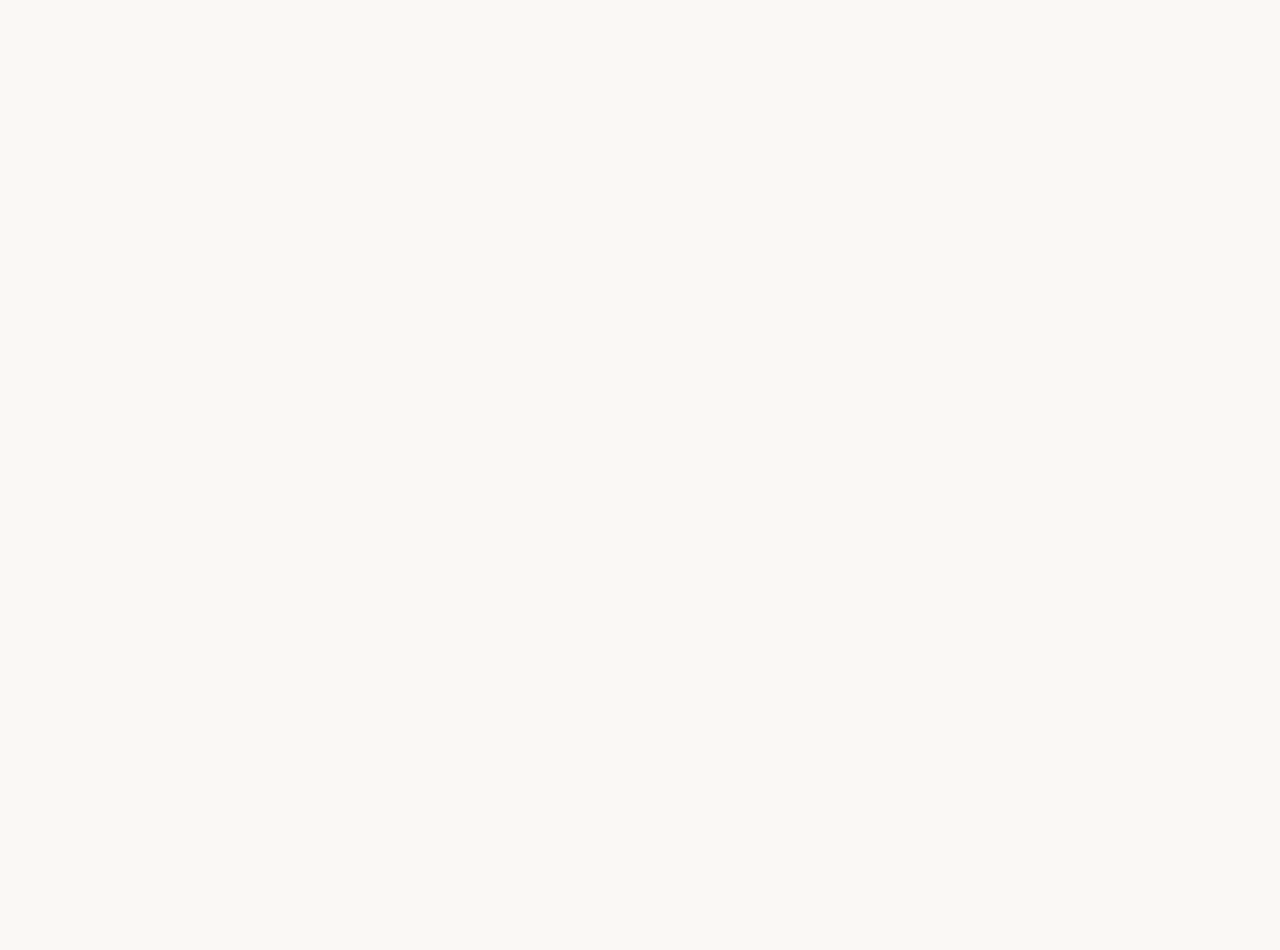
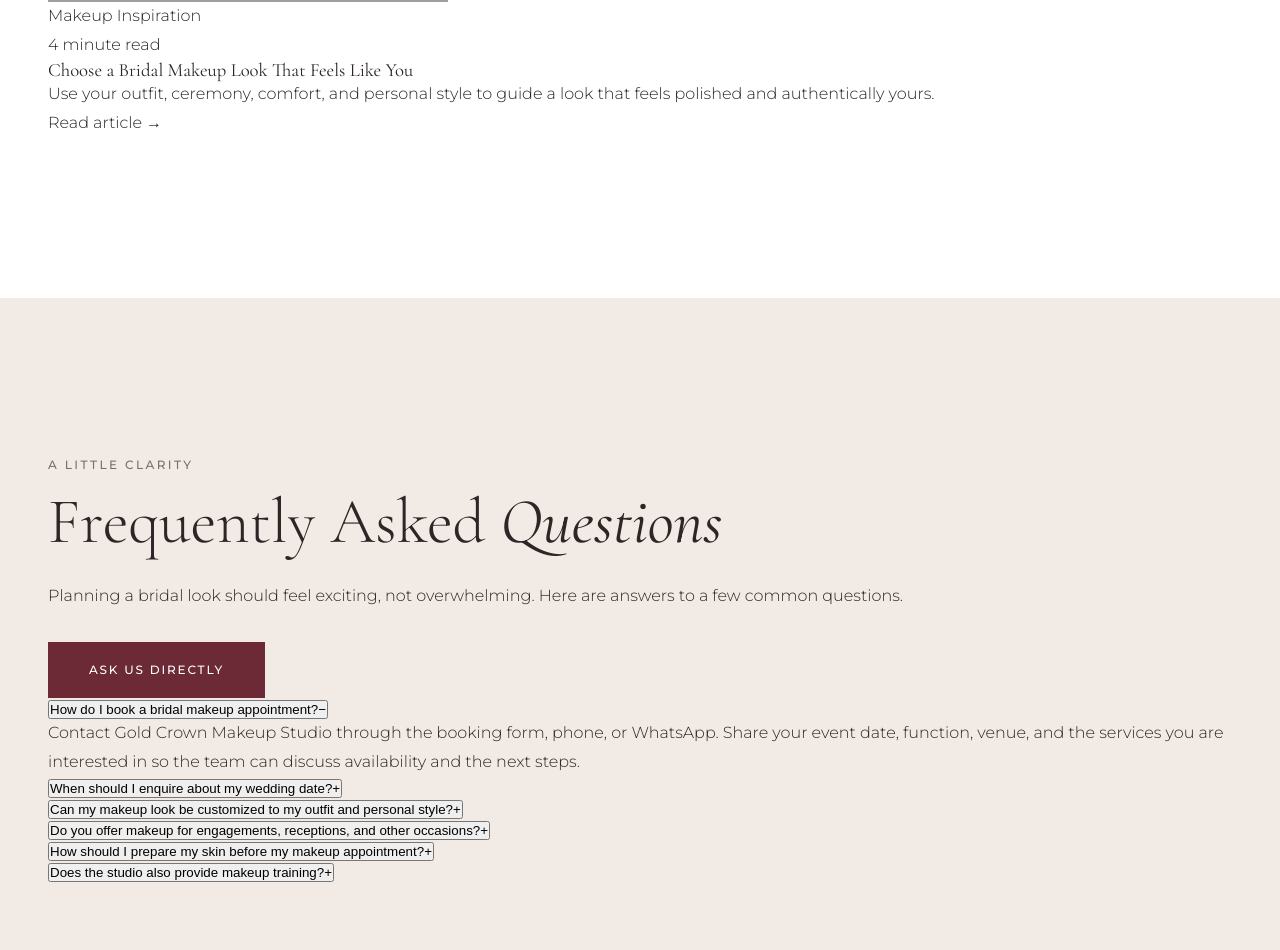
Before and after one commit to Jayvadhvani/Makeup, a React (Vite) app: page / in a window 1280 px wide. Shown: the part 6548-7498 px from the top of the page. Before the commit the page ends 6237 px from the top, so only its background shows below. Built offline with nearby package versions, Linux system fonts and the light colour scheme; grey boxes are pictures that could not be loaded.

Commit message:
Add homepage FAQ accordion and three bridal beauty blog previews

```diff
--- a/src/pages/Home.jsx
+++ b/src/pages/Home.jsx
@@ -13,6 +13,7 @@ export default function Home() {
         { name: "Simran Kapoor", text: "I absolutely loved my party makeup! The look was glamorous but still felt like me. The team was warm, professional and very attentive." }
     ];
     const [reviewIndex, setReviewIndex] = useState(0);
+    const [openFaq, setOpenFaq] = useState(0);
     const [isMobile, setIsMobile] = useState(window.innerWidth < 768);
 
     useEffect(() => {
@@ -312,6 +313,126 @@ export default function Home() {
                 </div>
             </section>
 
+            {/* LATEST BEAUTY JOURNAL */}
+            <section className="section bg-white">
+                <div className="container">
+                    <FadeUp>
+                        <div className="journal-heading">
+                            <div>
+                                <h4 className="text-meta" style={{ marginBottom: '1rem' }}>From the Beauty Journal</h4>
+                                <h2 className="heading-xl">Bridal Beauty <i className="italic">Insights</i></h2>
+                                <p className="text-secondary journal-intro">Thoughtful tips to help you plan your look, care for your skin, and feel confident on your special day.</p>
+                            </div>
+                            <Link to="/blog" className="btn journal-all-link">Explore All Articles</Link>
+                        </div>
+                    </FadeUp>
+                    <div className="journal-grid">
+                        <FadeUp delay={0}>
+                            <article className="journal-card">
+                                <Link to="/blog#bridal-makeup-timeline" className="journal-image-link" aria-label="Read: How to Plan Your Bridal Makeup Timeline">
+                                    <img src="https://images.pexels.com/photos/10954282/pexels-photo-10954282.jpeg?auto=compress&cs=tinysrgb&w=900" alt="Indian bride wearing traditional bridal jewelry and makeup" loading="lazy" />
+                                    <span className="journal-category">Bridal Planning</span>
+                                </Link>
+                                <div className="journal-card-body">
+                                    <p className="journal-meta">5 minute read</p>
+                                    <h3>How to Plan Your Bridal Makeup Timeline</h3>
+                                    <p>From the first consultation to the final touch-up, a calm schedule helps your wedding morning feel more effortless.</p>
+                                    <Link to="/blog#bridal-makeup-timeline" className="journal-read-link">Read article <span aria-hidden="true">→</span></Link>
+                                </div>
+                            </article>
+                        </FadeUp>
+                        <FadeUp delay={100}>
+                            <article className="journal-card">
+                                <Link to="/blog#skin-prep-before-wedding" className="journal-image-link" aria-label="Read: Simple Skin Prep Before Your Wedding">
+                                    <img src="https://images.pexels.com/photos/3762879/pexels-photo-3762879.jpeg?auto=compress&cs=tinysrgb&w=900" alt="Skincare products arranged for a simple beauty routine" loading="lazy" />
+                                    <span className="journal-category">Skin Preparation</span>
+                                </Link>
+                                <div className="journal-card-body">
+                                    <p className="journal-meta">4 minute read</p>
+                                    <h3>Simple Skin Prep Before Your Wedding</h3>
+                                    <p>Build a gentle, consistent routine and know what to avoid close to your event to help makeup sit comfortably.</p>
+                                    <Link to="/blog#skin-prep-before-wedding" className="journal-read-link">Read article <span aria-hidden="true">→</span></Link>
+                                </div>
+                            </article>
+                        </FadeUp>
+                        <FadeUp delay={200}>
+                            <article className="journal-card">
+                                <Link to="/blog#choose-bridal-makeup-look" className="journal-image-link" aria-label="Read: Choosing a Bridal Makeup Look That Feels Like You">
+                                    <img src="https://images.pexels.com/photos/3992656/pexels-photo-3992656.jpeg?auto=compress&cs=tinysrgb&w=900" alt="Makeup artist preparing a client for a beauty look" loading="lazy" />
+                                    <span className="journal-category">Makeup Inspiration</span>
+                                </Link>
+                                <div className="journal-card-body">
+                                    <p className="journal-meta">4 minute read</p>
+                                    <h3>Choose a Bridal Makeup Look That Feels Like You</h3>
+                                    <p>Use your outfit, ceremony, comfort, and personal style to guide a look that feels polished and authentically yours.</p>
+                                    <Link to="/blog#choose-bridal-makeup-look" className="journal-read-link">Read article <span aria-hidden="true">→</span></Link>
+                                </div>
+                            </article>
+                        </FadeUp>
+                    </div>
+                </div>
+            </section>
+
+            {/* FREQUENTLY ASKED QUESTIONS */}
+            <section className="section bg-secondary">
+                <div className="container faq-layout">
+                    <FadeUp>
+                        <div className="faq-intro">
+                            <h4 className="text-meta" style={{ marginBottom: '1rem' }}>A Little Clarity</h4>
+                            <h2 className="heading-xl">Frequently Asked <i className="italic">Questions</i></h2>
+                            <p className="text-secondary">Planning a bridal look should feel exciting, not overwhelming. Here are answers to a few common questions.</p>
+                            <Link to="/contact" className="btn-solid" style={{ marginTop: '2rem' }}>Ask Us Directly</Link>
+                        </div>
+                    </FadeUp>
+                    <div className="faq-list">
+                        {[
+                            {
+                                question: 'How do I book a bridal makeup appointment?',
+                                answer: 'Contact Gold Crown Makeup Studio through the booking form, phone, or WhatsApp. Share your event date, function, venue, and the services you are interested in so the team can discuss availability and the next steps.'
+                            },
+                            {
+                                question: 'When should I enquire about my wedding date?',
+                                answer: 'It is a good idea to enquire as early as you can, especially for popular wedding dates and peak seasons. Availability varies by date, so please contact the studio to confirm your event.'
+                            },
+                            {
+                                question: 'Can my makeup look be customized to my outfit and personal style?',
+                                answer: 'Yes. Your preferred finish, outfit colours, jewellery, event setting, and comfort are useful starting points for a personalized consultation. Bring reference images if you have them, and discuss what feels most like you.'
+                            },
+                            {
+                                question: 'Do you offer makeup for engagements, receptions, and other occasions?',
+                                answer: 'Gold Crown Makeup Studio offers bridal and occasion makeup services. Contact the studio with your event details to discuss the most suitable option and availability.'
+                            },
+                            {
+                                question: 'How should I prepare my skin before my makeup appointment?',
+                                answer: 'Keep your routine gentle and familiar, moisturize as usual, and avoid trying new strong skincare products immediately before your event. If you have a skin concern, consult a qualified dermatologist well ahead of the date.'
+                            },
+                            {
+                                question: 'Does the studio also provide makeup training?',
+                                answer: 'The website includes a Makeup Academy section. Contact the studio to ask about current courses, training formats, schedules, and enrolment details.'
+                            }
+                        ].map((item, index) => (
+                            <div className={'faq-item' + (openFaq === index ? ' faq-item-open' : '')} key={item.question}>
+                                <h3 className="faq-question-heading">
+                                    <button
+                                        className="faq-question"
+                                        type="button"
+                                        aria-expanded={openFaq === index}
+                                        aria-controls={'home-faq-answer-' + index}
+                                        onClick={() => setOpenFaq(openFaq === index ? -1 : index)}
+                                    >
+                                        <span>{item.question}</span>
+                                        <span className="faq-toggle" aria-hidden="true">{openFaq === index ? '−' : '+'}</span>
+                                    </button>
+                                </h3>
+                                <div id={'home-faq-answer-' + index} className="faq-answer" hidden={openFaq !== index}>
+                                    <p>{item.answer}</p>
+                                </div>
+                            </div>
+                        ))}
+                    </div>
+                </div>
+            </section>
+
             {/* FINAL CTA */}
             <section className="section bg-white text-center">
                 <div className="container-narrow">
```
